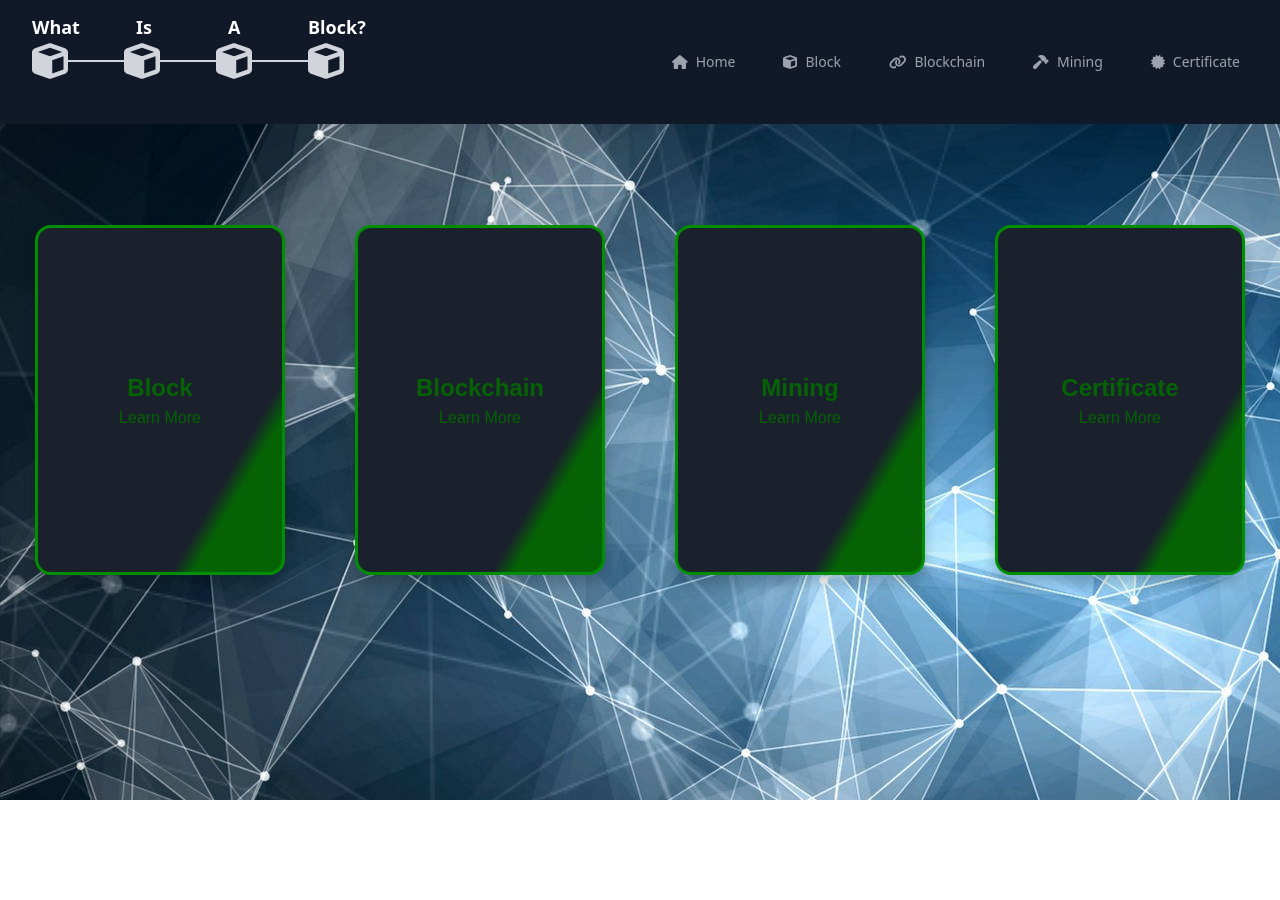
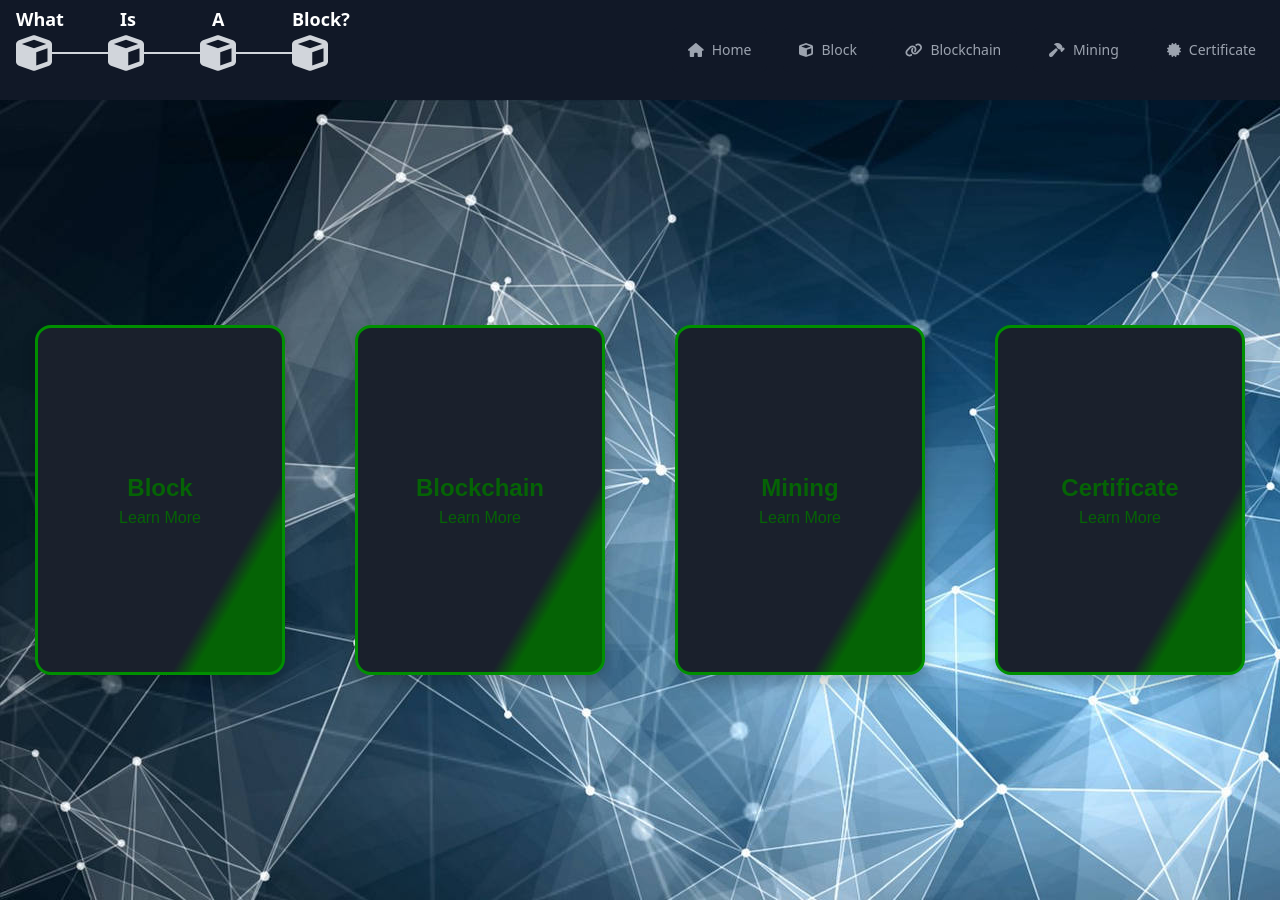
Before and after one commit to oscarrecenlarsson/what-is-a-block, a Vue app in the folder wiab-frontend/: page / in a window 1280 px wide. Before the commit the page ends 800 px from the top, so only its background shows below. Built offline with nearby package versions, Linux system fonts and the light colour scheme.

Commit message:
Fixed design on all pages. updated blockchain technology.

```diff
--- a/wiab-frontend/src/App.vue
+++ b/wiab-frontend/src/App.vue
@@ -1,6 +1,11 @@
 <script setup lang="ts">
+import { onMounted } from "vue";
 import { RouterView } from "vue-router";
 import Navigation from "./components/Navigation.vue";
+
+onMounted(() => {
+  document.body.style.paddingTop = "0px";
+});
 </script>
 
 <template>
--- a/wiab-frontend/src/components/Navigation.vue
+++ b/wiab-frontend/src/components/Navigation.vue
@@ -11,11 +11,9 @@ import {
 </script>
 
 <template>
-  <nav
-    class="p-6 flex justify-between items-center bg-gray-900 fixed w-full z-50"
-  >
+  <nav class="p-2 flex justify-between items-center bg-gray-900 w-full z-50">
     <div class="flex items-center">
-      <div class="flex items-center space-x-4 ml-2">
+      <div class="flex items-center space-x-4 ml-2 mt-2">
         <div class="relative">
           <FontAwesomeIcon class="text-4xl text-gray-300" :icon="faCube" />
           <span class="absolute bottom-10 left-0 text-white text-lg font-bold"
--- a/wiab-frontend/src/components/pages/BlockchainPage.vue
+++ b/wiab-frontend/src/components/pages/BlockchainPage.vue
@@ -1,14 +1,47 @@
 <script setup lang="ts">
 import CBlockchain from "../CBlockchain.vue";
+import ButtonComponent from "../ButtonComponent.vue";
+import { useRouter } from "vue-router";
+
+const router = useRouter();
+
+const nextChallenge = () => {
+  router.push("/mining");
+};
 </script>
 <template>
-  <div>
-    <h1>What is a Blockchain?</h1>
-    <p>
-      Here is some info about what a blockchain is... Challenge: put the blocks
-      in the right order
+  <div class="flex w-full flex-col text-center items-center">
+    <h1 class="text-4xl text-center items-center mb-4 mt-6">
+      What is a Blockchain?
+    </h1>
+    <p class="text-md flex items-center justify-center text-center max-w-7xl">
+      In blockchain technology, the order and integrity of blocks are maintained
+      by linking each block to the one preceding it through a cryptographic
+      hash. This linkage forms a secure, continuous chain. Crucially, each block
+      includes the hash of its preceding block. This hash serves as a critical
+      link because it not only confirms the sequence of the blocks but also
+      locks the blocks together. If an attacker were to alter the data in a
+      block, the hash of that block would change, which would in turn invalidate
+      the hash contained in the next block in the chain. This would break the
+      chain's integrity. This continuous link from one block to the next via
+      hashes is what makes the blockchain securely chained and inherently
+      resistant to fraud and tampering, creating a trustworthy system for
+      recording transactions.
+      <br />
+      <br />
+      Challenge: put the blocks in the right order based on the hashes
+      <br />
+      <br />
+      Hint: Look for the Genesis block and place it first in the chain.
     </p>
-    <p>Here you will find an interactive puzzle...</p>
   </div>
   <CBlockchain></CBlockchain>
+  <div class="flex items-center justify-center mt-4 mb-5">
+    <ButtonComponent
+      text="Go to the next challenge"
+      size="medium"
+      color="white"
+      :onClick="nextChallenge"
+    />
+  </div>
 </template>
--- a/wiab-frontend/src/components/pages/LandingPage.vue
+++ b/wiab-frontend/src/components/pages/LandingPage.vue
@@ -20,11 +20,11 @@ import bgImage1 from "../../assets/blockchain-white-and-blue-sections-e1xrmn9wne
           </div>
           <div class="flip-card-back">
             <p class="title-back font-bold p-2 text-white-900">
-              In the context of blockchain technology, a block is a data
-              structure that contains a group of transactions. These
-              transactions are bundled together and added to the blockchain in a
-              sequential order. Each block typically includes a cryptographic
-              hash of the previous block, creating a chain-like structure.
+              A block in a blockchain is a collection of transactions grouped
+              together. Each block contains a unique cryptographic hash, linking
+              it to the previous block, forming a chain. This structure ensures
+              immutability, transparency, and security within the decentralized
+              ledger system.
             </p>
           </div>
         </div>
@@ -36,15 +36,12 @@ import bgImage1 from "../../assets/blockchain-white-and-blue-sections-e1xrmn9wne
             <p>Learn More</p>
           </div>
           <div class="flip-card-back">
-            <p class="title-back font-bold p-2 text-white-900 text-sm">
-              A blockchain is a decentralized, distributed ledger technology
-              that records transactions across multiple computers in a way that
-              is transparent, secure, and tamper-resistant. Each block in the
-              blockchain contains a cryptographic hash of the previous block,
-              forming a chain of blocks. This technology is the foundation of
-              cryptocurrencies like Bitcoin and has various applications beyond
-              digital currencies, including supply chain management, voting
-              systems, and decentralized finance (DeFi).
+            <p class="title-back font-bold p-2 text-white-900">
+              The first blockchain, introduced with Bitcoin, revolutionized
+              digital currency by enabling secure and decentralized transactions
+              without the need for intermediaries. It consists of blocks of data
+              linked together through cryptographic hashes, creating an
+              immutable ledger of transactions.
             </p>
           </div>
         </div>
@@ -56,15 +53,12 @@ import bgImage1 from "../../assets/blockchain-white-and-blue-sections-e1xrmn9wne
             <p>Learn More</p>
           </div>
           <div class="flip-card-back">
-            <p class="title-back font-bold p-2 text-white-900 text-sm">
-              Mining is the process by which transactions are verified and added
-              to the public ledger (blockchain) in cryptocurrencies like
-              Bitcoin. Miners use powerful computers to solve complex
-              mathematical puzzles, known as proof-of-work algorithms, to
-              validate and secure transactions. In return for their efforts,
-              miners are rewarded with newly created coins and transaction fees.
-              Mining plays a crucial role in maintaining the integrity and
-              security of blockchain networks.
+            <p class="title-back font-bold p-2 text-white-900">
+              Mining is the process by which new transactions are verified and
+              added to the blockchain. Miners compete to solve complex
+              mathematical puzzles, with the first to solve it earning the right
+              to add the next block to the chain, along with a reward in the
+              form of cryptocurrency.
             </p>
           </div>
         </div>
@@ -76,15 +70,12 @@ import bgImage1 from "../../assets/blockchain-white-and-blue-sections-e1xrmn9wne
             <p>Learn More</p>
           </div>
           <div class="flip-card-back">
-            <p class="title-back font-bold p-2 text-white-900 text-sm">
-              Upon completing our blockchain tutorial, you'll receive a
-              comprehensive certificate verifying your understanding and
-              proficiency in blockchain technology. This certificate not only
-              recognizes your commitment to learning but also demonstrates your
-              capability to navigate and apply blockchain principles in various
-              contexts. With this certification, you'll be well-equipped to
-              explore opportunities in blockchain development, cryptocurrency
-              trading, or other blockchain-related fields.
+            <p class="title-back font-bold p-2 text-white-900">
+              Unlock all the challenges of blockchain knowledge to earn your
+              exclusive NFT! Once you've completed all the tasks, you'll be
+              awarded an NFT certificate, proving your mastery of blockchain
+              technology. Dive in, conquer those challenges, and claim your
+              unique digital collectible!
             </p>
           </div>
         </div>
--- a/wiab-frontend/src/components/pages/MiningPage.vue
+++ b/wiab-frontend/src/components/pages/MiningPage.vue
@@ -1,14 +1,53 @@
 <script setup lang="ts">
 import CMining from "../CMining.vue";
+import ButtonComponent from "../ButtonComponent.vue";
+import { useRouter } from "vue-router";
+
+const router = useRouter();
+
+const nextChallenge = () => {
+  router.push("/certificate");
+};
 </script>
 <template>
-  <div>
-    <h1>Mine a Block</h1>
-    <p>
-      Here is some info about what a mining is and what mining difficulty is...
-      Challenge: create a hash starting with 0000
+  <div class="flex w-full flex-col text-center items-center">
+    <h1 class="text-4xl text-center items-center mb-4 mt-6">Mine a Block</h1>
+    <p class="text-md flex items-center justify-center text-center max-w-7xl">
+      The puzzle that miners need to solve involves finding a nonce. In the
+      context of blockchain technology, a nonce is a number that blockchain
+      miners are seeking to find to solve an equation the network provides. The
+      nonce is the critical part of the mining process. In technical terms, the
+      challenge in mining is to generate a hash—a unique string of numbers and
+      letters—below a certain target threshold. The hash is produced by
+      combining the data in the block with a nonce and then running it through a
+      hash function. Because the output of a hash function cannot be predicted
+      and changing even a single character in the input will produce a vastly
+      different output, miners essentially guess different nonce values,
+      combining them with the transaction data in the block and hashing the
+      result until they find a nonce that works. This process requires an
+      immense amount of computational power as miners across the globe attempt
+      millions of hashes per second, trying various nonce values until they find
+      the one that gives them a hash under the target set by the network's
+      difficulty level. Once a valid nonce is found, the block is added to the
+      blockchain, the miner announces the solution to the rest of the network,
+      and the miner is rewarded. This trial-and-error method is energy-intensive
+      and time-consuming but is critical for maintaining the integrity and
+      security of the blockchain. The difficulty of this task ensures the
+      blockchain's decentralized nature, as no single person or group can easily
+      add blocks to the chain without the computational work, thus securing the
+      network against fraudulent transactions
+      <br />
+      <br />
+      Challenge: find the right nonce!
     </p>
-    <p>Here you will find an interactive puzzle...</p>
     <CMining />
   </div>
+  <div class="flex items-center justify-center mt-4 mb-5">
+    <ButtonComponent
+      text="Go Mint Your Certificate!"
+      size="medium"
+      color="white"
+      :onClick="nextChallenge"
+    />
+  </div>
 </template>
```
Also changed, not shown: wiab-frontend/src/components/pages/BlockPage.vue (+46 -10 lines), wiab-frontend/src/components/pages/CertificatePage.vue (+53 -10 lines).
